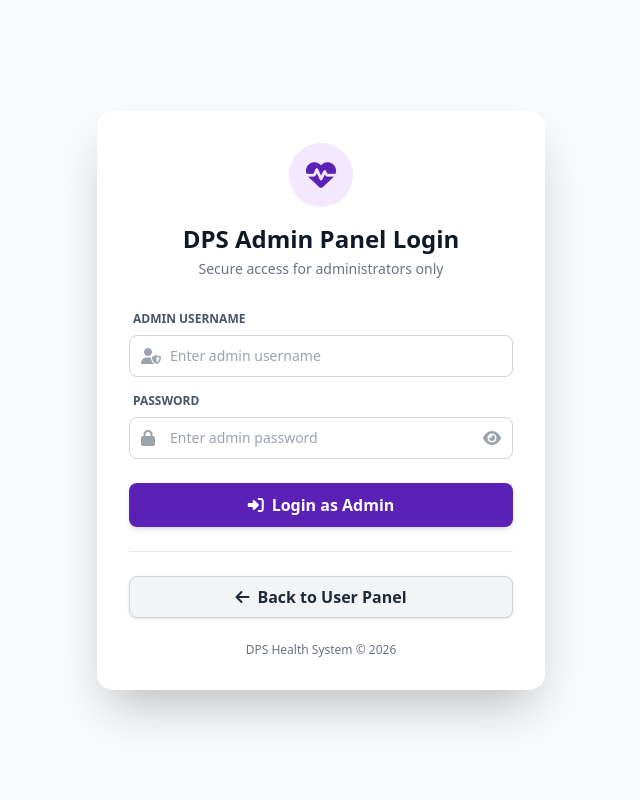
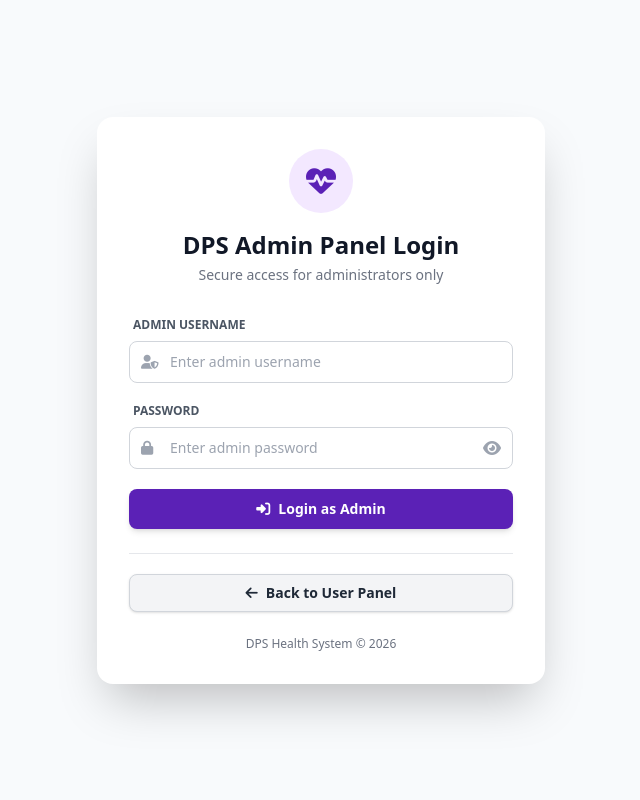
Before and after one commit to raxitsolanki/ML-PRO, a Flask app: page /admin/login in a window 1280 px wide. Shown: the whole page, without its empty margins (319-959 px from the left). Run offline with Flask 3, Linux system fonts and the light colour scheme; parts of the project's set-up code (start-up, migrations or seed data) failed here and were passed over; some libraries are stand-ins or nearby versions.

```diff
--- a/templates/admin/admin_login.html
+++ b/templates/admin/admin_login.html
@@ -2,7 +2,7 @@
 <html lang="en">
 <head>
     <meta charset="UTF-8">
-    <title>DPS Admin </title>
+    <title>DPS Admin</title>
     <meta name="viewport" content="width=device-width, initial-scale=1.0">
 
     <!-- Tailwind -->
@@ -18,55 +18,81 @@
         }
 
         .animate-fade-in {
-            animation: fadeIn 1s ease-in-out;
+            animation: fadeIn 0.6s ease-in-out;
         }
+
         @keyframes fadeIn {
-            from { opacity: 0; transform: translateY(-10px); }
+            from { opacity: 0; transform: translateY(-8px); }
             to { opacity: 1; transform: translateY(0); }
         }
     </style>
 </head>
-<body class="min-h-screen flex items-center justify-center px-4">
+
+<body class="min-h-screen flex items-center justify-center px-4 py-8">
+
+<!-- ================= WRAPPER ================= -->
+<div class="w-full max-w-md">
 
     <!-- ================= LOGIN CARD ================= -->
-<div class="bg-white rounded-2xl shadow-2xl w-full max-w-md p-8 ">
+    <div class="bg-white rounded-2xl shadow-2xl p-6 sm:p-8">
 
         <!-- HEADER -->
-    <div class="text-center mb-8">
-        <div class="bg-purple-100 w-16 h-16 rounded-full flex items-center justify-center mx-auto mb-4">
-            <i class="fa-solid fa-heart-pulse text-[#5b21b6] text-3xl"></i>
+        <div class="text-center mb-6 sm:mb-8">
+            <div class="bg-purple-100 w-14 h-14 sm:w-16 sm:h-16 rounded-full flex items-center justify-center mx-auto mb-4">
+                <i class="fa-solid fa-heart-pulse text-[#5b21b6] text-2xl sm:text-3xl"></i>
             </div>
-        <h2 class="text-2xl font-bold text-gray-900"> DPS Admin Panel Login</h2>
-        <p class="text-sm text-gray-500 mt-1">
+
+            <h2 class="text-xl sm:text-2xl font-bold text-gray-900">
+                DPS Admin Panel Login
+            </h2>
+
+            <p class="text-xs sm:text-sm text-gray-500 mt-1">
                 Secure access for administrators only
             </p>
         </div>
 
         <!-- ADMIN FORM -->
-    <form action="{{ url_for('admin_login') }}" method="POST">
+        <form action="{{ url_for('admin_login') }}" method="POST" class="space-y-5">
 
             <!-- USERNAME -->
-        <div class="mb-4">
+            <div>
                 <label class="block text-xs font-bold text-gray-600 uppercase mb-2 ml-1">
                     Admin Username
                 </label>
+
                 <div class="relative">
-                <i class="fa-solid fa-user-shield absolute left-3 top-1/2 -translate-y-1/2 text-gray-400"></i>
-                <input type="text" name="username" required
+                    <i class="fa-solid fa-user-shield absolute left-3 top-1/2 -translate-y-1/2 text-gray-400 text-sm"></i>
+
+                    <input type="text"
+                           name="username"
+                           required
                            placeholder="Enter admin username"
                            class="w-full pl-10 pr-4 py-2.5 rounded-lg border border-gray-300
-                              text-sm focus:ring-2 focus:ring-[#5b21b6] outline-none transition">
+                                  text-sm focus:ring-2 focus:ring-[#5b21b6]
+                                  outline-none transition">
                 </div>
             </div>
 
             <!-- PASSWORD -->
-        <div class="mb-6">
-            <label class="block text-xs font-bold text-gray-600 uppercase mb-2 ml-1">Password</label>
+            <div>
+                <label class="block text-xs font-bold text-gray-600 uppercase mb-2 ml-1">
+                    Password
+                </label>
+
                 <div class="relative">
-                <i class="fa-solid fa-lock absolute left-3 top-1/2 -translate-y-1/2 text-gray-400"></i>
-                <input type="password" id="admin_password" name="password" required placeholder="Enter admin password"
-                       class="w-full pl-10 pr-10 py-2.5 rounded-lg border border-gray-300 text-sm focus:ring-2 focus:ring-[#5b21b6] outline-none transition">
-                <i id="toggleIcon" class="fa-solid fa-eye absolute right-3 top-1/2 -translate-y-1/2 text-gray-400 cursor-pointer"
+                    <i class="fa-solid fa-lock absolute left-3 top-1/2 -translate-y-1/2 text-gray-400 text-sm"></i>
+
+                    <input type="password"
+                           id="admin_password"
+                           name="password"
+                           required
+                           placeholder="Enter admin password"
+                           class="w-full pl-10 pr-10 py-2.5 rounded-lg border border-gray-300
+                                  text-sm focus:ring-2 focus:ring-[#5b21b6]
+                                  outline-none transition">
+
+                    <i id="toggleIcon"
+                       class="fa-solid fa-eye absolute right-3 top-1/2 -translate-y-1/2 text-gray-400 cursor-pointer"
                        onclick="togglePassword()"></i>
                 </div>
             </div>
@@ -76,22 +102,31 @@
                     class="w-full bg-[#5b21b6] hover:bg-[#4c1d95]
                            text-white font-bold py-2.5 rounded-lg
                            flex items-center justify-center gap-2
-                       shadow-md hover:shadow-lg transition mb-6">
+                           shadow-md hover:shadow-lg transition text-sm">
                 <i class="fa-solid fa-right-to-bracket"></i>
                 Login as Admin
-        </button>{% if error %} <div class="bg-red-100 text-red-700 px-4 py-2 rounded-lg text-sm font-semibold animate-fade-in text-center"> <i class="fa-solid fa-circle-exclamation mr-2"></i> {{ error }} </div> {% endif %}
+            </button>
+
+            <!-- ERROR -->
+            {% if error %}
+            <div class="bg-red-100 text-red-700 px-4 py-2 rounded-lg text-sm font-semibold animate-fade-in text-center">
+                <i class="fa-solid fa-circle-exclamation mr-2"></i>
+                {{ error }}
+            </div>
+            {% endif %}
 
         </form>
 
-    <!-- ================= USER LOGIN & SIGNUP ================= -->
-    <div class="text-center border-t border-gray-200 pt-6 mt-6">
+        <!-- USER PANEL LINK -->
+        <div class="text-center border-t border-gray-200 pt-5 mt-6">
             <a href="{{ url_for('login') }}"
-           class="flex items-center justify-center gap-2 bg-gray-100 border border-gray-300 hover:bg-gray-200
-                  text-gray-800 font-semibold px-6 py-2 rounded-lg shadow transition">
-            <i class="fa-solid fa-arrow-left"></i> Back to User Panel
+               class="w-full flex items-center justify-center gap-2
+                      bg-gray-100 border border-gray-300 hover:bg-gray-200
+                      text-gray-800 font-semibold px-4 py-2 rounded-lg shadow transition text-sm">
+                <i class="fa-solid fa-arrow-left"></i>
+                Back to User Panel
             </a>
         </div>
-
 
         <!-- FOOTER -->
         <p class="text-center text-xs text-gray-500 mt-6">
@@ -99,18 +134,20 @@
         </p>
 
     </div>
+</div>
 
 <!-- SCRIPT -->
 <script>
 function togglePassword() {
     const input = document.getElementById('admin_password');
     const icon = document.getElementById('toggleIcon');
+
     if (input.type === "password") {
         input.type = "text";
-        if(icon) { icon.classList.replace('fa-eye','fa-eye-slash'); }
+        icon.classList.replace('fa-eye', 'fa-eye-slash');
     } else {
         input.type = "password";
-        if(icon) { icon.classList.replace('fa-eye-slash','fa-eye'); }
+        icon.classList.replace('fa-eye-slash', 'fa-eye');
     }
 }
 </script>
```
Lines whose indentation alone changed are shown as unchanged.
